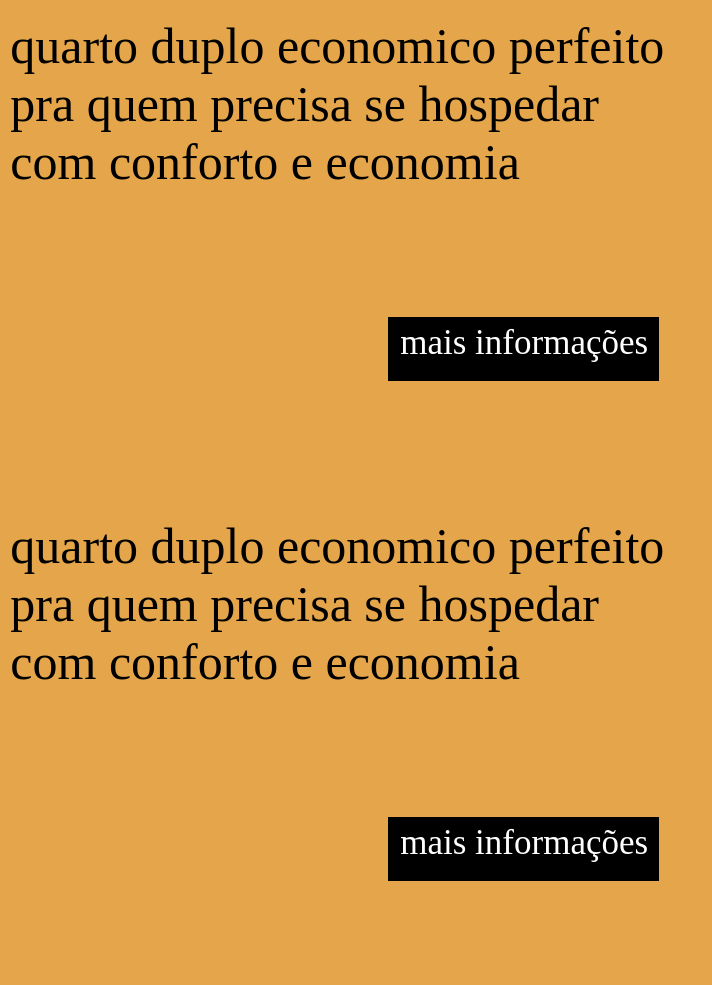
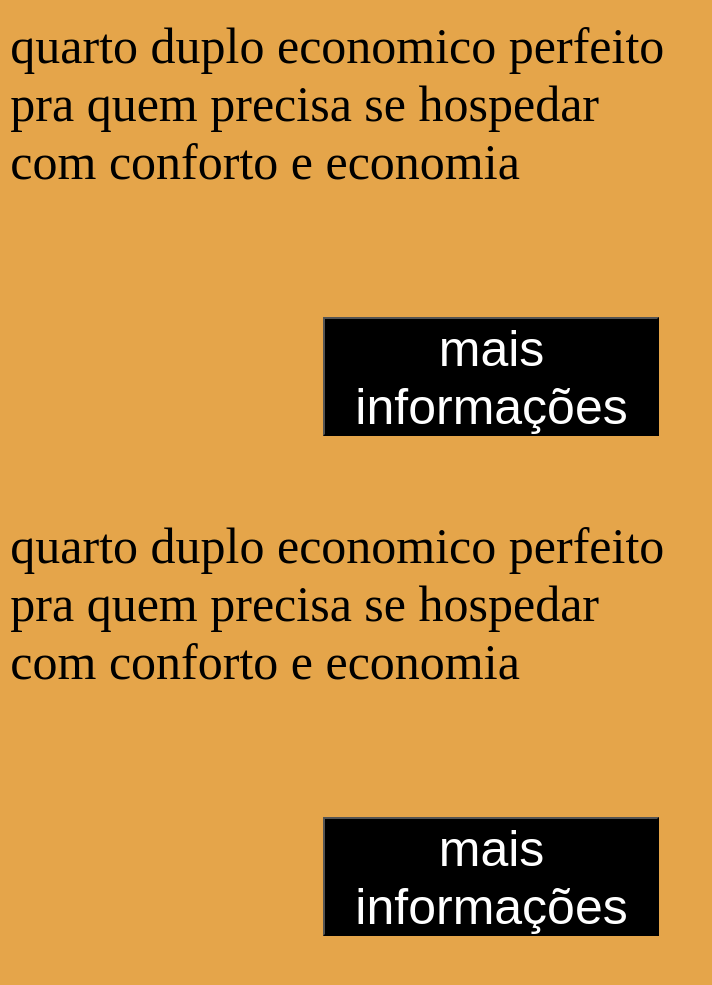
Before and after one commit to weniosantana/HotelTransilvania, a plain HTML site: page quartos.html in a window 1280 px wide. Shown: the part 915-1900 px from the top of the page, 568-1280 px from the left. Drawn offline with Linux system fonts and the light colour scheme.

Commit message:
atualização

```diff
--- a/quartos.html
+++ b/quartos.html
@@ -45,7 +45,7 @@
  <div class="texto">
      <p> quarto duplo economico perfeito pra quem precisa se hospedar com conforto e economia</p>
      <div class="botaoinf">
-        <p>mais informações</p>
+        <button>mais informações</button>
     </div>
  </div>
 
@@ -64,7 +64,7 @@
     <div class="texto">
         <p> quarto duplo economico perfeito pra quem precisa se hospedar com conforto e economia</p>
         <div class="botaoinf">
-           <p>mais informações</p>
+            <button>mais informações</button>
        </div>
     </div>
 
@@ -81,7 +81,7 @@
     <div class="texto">
         <p> quarto duplo economico perfeito pra quem precisa se hospedar com conforto e economia</p>
         <div class="botaoinf">
-           <p>mais informações</p>
+            <button>mais informações</button>
        </div>
     </div>
 
@@ -98,7 +98,7 @@
     <div class="texto">
         <p> quarto duplo economico perfeito pra quem precisa se hospedar com conforto e economia</p>
         <div class="botaoinf">
-           <p>mais informações</p>
+            <button>mais informações</button>
        </div>
     </div>
 
--- a/style2.css
+++ b/style2.css
@@ -1,15 +1,13 @@
-body{
+body {
   background-color: #e5a54a;
 }
 
-.header{
-
+.header {
   background-color: #e5a54a;
   height: 100px;
 }
 
-.menu{
-
+.menu {
   float: right;
   display: inline-block;
   color: white;
@@ -22,12 +20,10 @@ body{
   padding-top: 10px;
 }
 
-
-.menu p{
+.menu p {
   padding-left: 20px;
 
   display: inline-block;
-
 }
 
 .titulo {
@@ -41,35 +37,34 @@ body{
   display: inline-block;
 }
 
-.linha{
+.linha {
   color: white;
   background-color: white;
   height: 2px;
   margin-top: 38px;
 }
 
-.divisoria{
+.divisoria {
   background-color: white;
   width: 100px;
 }
 
-.bloco{
+.bloco {
   margin-top: 70px;
   height: 600px;
   background-color: black;
   width: auto;
 }
 
-.preto{
+.preto {
   float: left;
   width: 50%;
   height: 600px;
   background-color: black;
   display: inline-block;
-
 }
 
-.imagem{
+.imagem {
   width: 50%;
   height: 600px;
   background-color: white;
@@ -77,7 +72,7 @@ body{
   display: inline-block;
 }
 
-.IMGQT{
+.IMGQT {
   display: inline-block;
   width: 120px;
   height: 70px;
@@ -87,7 +82,7 @@ body{
   border-radius: 70%;
 }
 
-.test{
+.test {
   background-color: white;
   width: 100px;
 }
@@ -99,7 +94,7 @@ body{
   text-align: center;
 }
 
-.texto{
+.texto {
   float: right;
   width: 56%;
   height: 400px;
@@ -107,11 +102,9 @@ body{
   color: black;
   margin-top: 100px;
   font-size: 100px;
-
-
 }
 
-.imagem2{
+.imagem2 {
   width: 40%;
   height: 400px;
   background-color: white;
@@ -121,36 +114,36 @@ body{
   margin-left: 50px;
 }
 
-.texto p{
+.texto p {
   text-align: inherit;
   margin: 2%;
-    font-size: 50px
+  font-size: 50px;
 }
 
-
-
-.botaoinf {
-        width: 264px;
-        height: 64px;
+.botaoinf button {
+    width: 336px;
+    height: 119px;
     background-color: black;
     color: white;
     padding-left: 1%;
     float: right;
     margin-top: 112px;
     margin-right: 45px;
+    font-size: 50px;
+    text-align: center;
 }
 
 
 
-.botaoinf p{
+.botaoinf p {
   font-size: 35px;
 }
 
-img#final.imagem2{
+img#final.imagem2 {
   margin-bottom: 5%;
 }
 
-.menu a{
+.menu a {
   text-decoration: none;
   color: white;
 }
```
Also changed, not shown: index.html (+1 -1 lines). Lines whose indentation alone changed are shown as unchanged.
